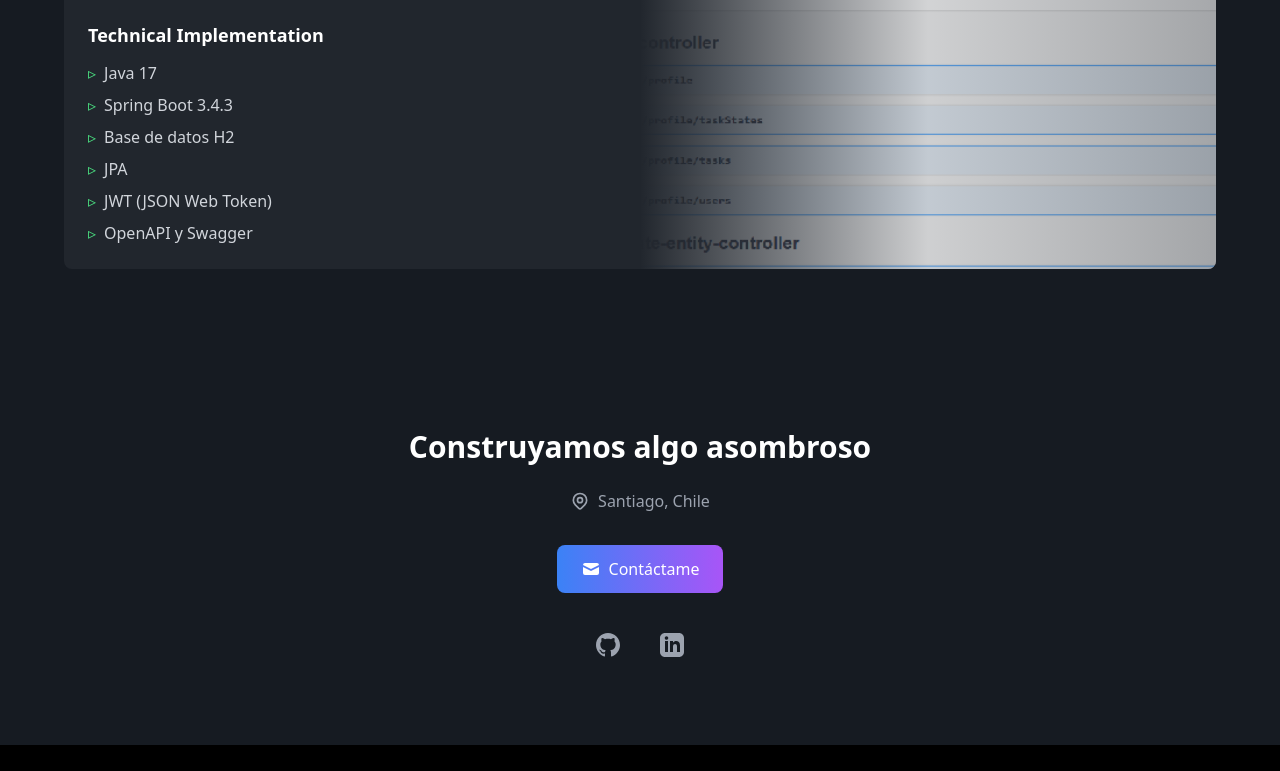
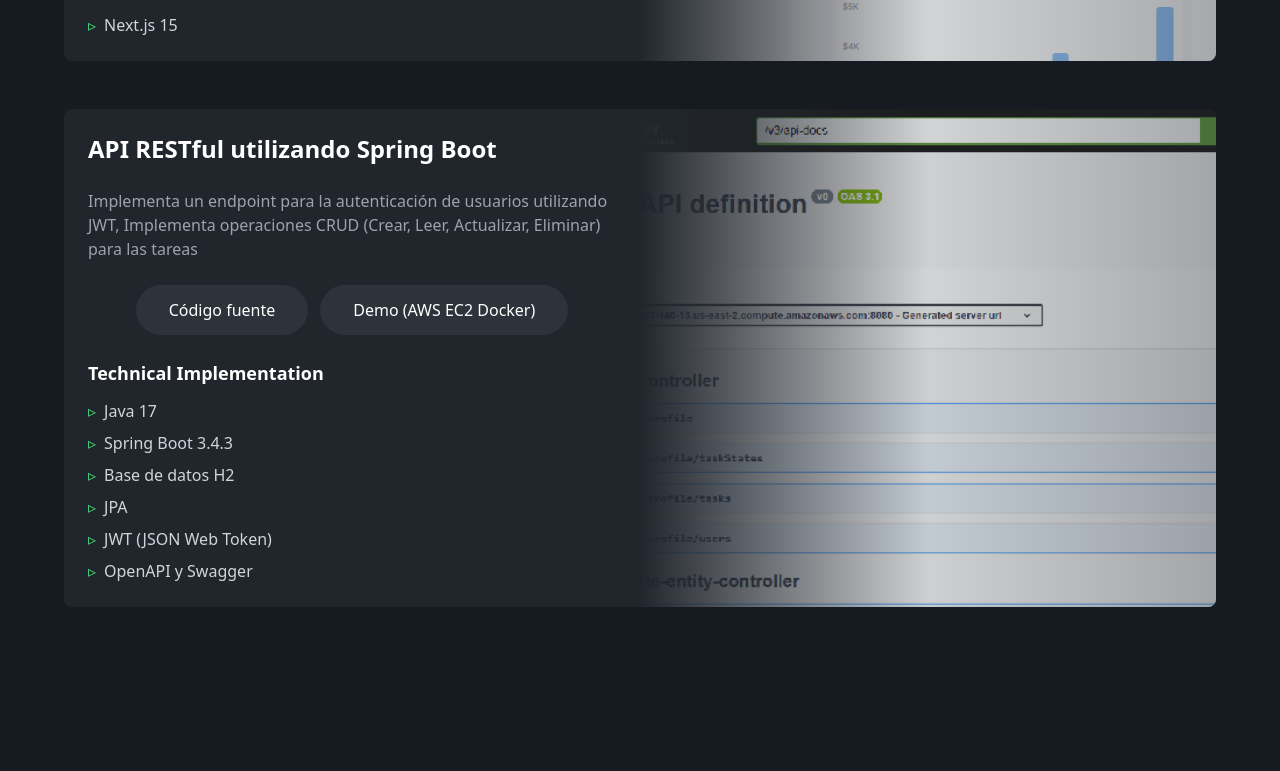
Before and after one commit to rsalgadoc/rsalgadoc.github.io, a Next.js app: page / in a window 1280 px wide. Shown: the part 3717-4488 px from the top of the page. Before the commit the page ends 4462 px from the top, so only its background shows below. Built offline with nearby package versions, Linux system fonts and the light colour scheme.

Commit message:
add Next.js Financial Dashboard

```diff
--- a/app/components/ProjectsSection.tsx
+++ b/app/components/ProjectsSection.tsx
@@ -69,6 +69,16 @@ export const ProjectsSection = () => {
 							image: '/dashboard-next2.png',
 						},
 						{
+							title: 'Next.js Financial Dashboard',
+							description: 'Panel de administración para proyecto Next.js',
+							links: [
+								{ name: 'Código fuente', value: 'https://github.com/rsalgadoc/financial-dashboard-next' },
+								{ name: 'Demo (Vercel)', value: 'https://financial-dashboard-next-six.vercel.app/login' },
+							],
+							techDetails: ['Next.js 15'],
+							image: '/financial-dashboard-next.png',
+						},
+						{
 							title: 'API RESTful utilizando Spring Boot',
 							description: 'Implementa un endpoint para la autenticación de usuarios utilizando JWT, Implementa operaciones CRUD (Crear, Leer, Actualizar, Eliminar) para las tareas',
 							links: [
```
Also changed, not shown: public/financial-dashboard-next.png (added).
